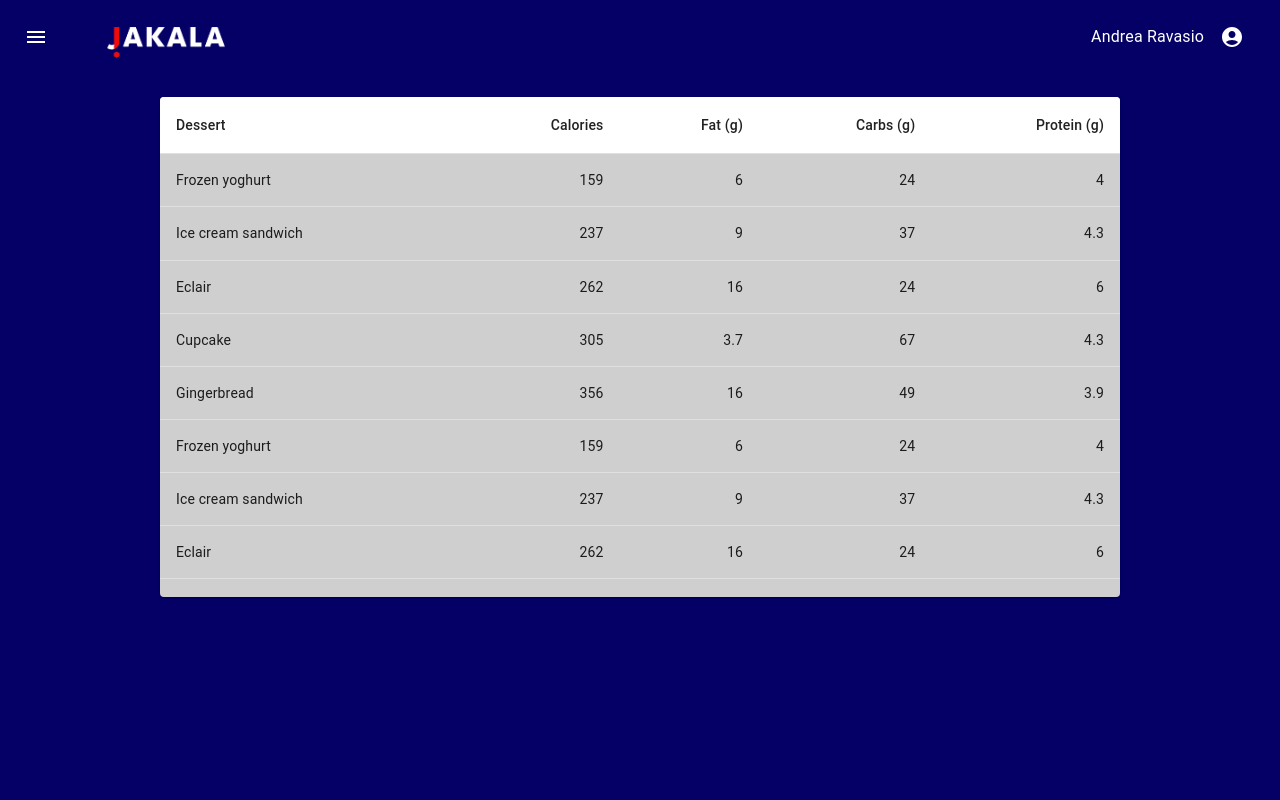
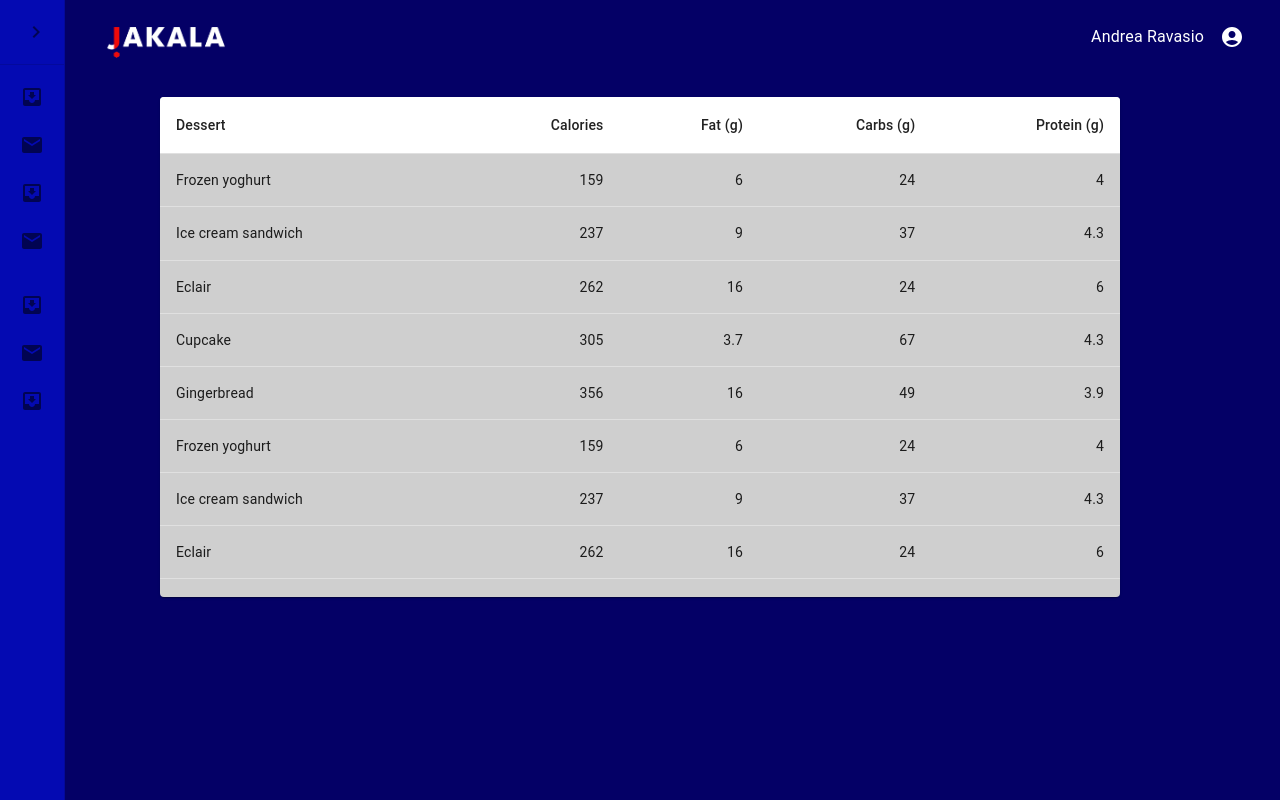
Before and after one commit to psiep8/template-jakala, a React (Create React App) app: page /homepage in a window 1280 px wide. Built offline with nearby package versions, Linux system fonts and the light colour scheme.

Commit message:
Set sidebar

```diff
--- /dev/null
+++ b/src/Components/SidebarCustom.js
@@ -0,0 +1,140 @@
+import * as React from "react";
+import { styled, useTheme } from "@mui/material/styles";
+import Box from "@mui/material/Box";
+import MuiDrawer from "@mui/material/Drawer";
+import MuiAppBar from "@mui/material/AppBar";
+import Toolbar from "@mui/material/Toolbar";
+import List from "@mui/material/List";
+import CssBaseline from "@mui/material/CssBaseline";
+import Typography from "@mui/material/Typography";
+import Divider from "@mui/material/Divider";
+import IconButton from "@mui/material/IconButton";
+import MenuIcon from "@mui/icons-material/Menu";
+import ChevronLeftIcon from "@mui/icons-material/ChevronLeft";
+import ChevronRightIcon from "@mui/icons-material/ChevronRight";
+import ListItem from "@mui/material/ListItem";
+import ListItemButton from "@mui/material/ListItemButton";
+import ListItemIcon from "@mui/material/ListItemIcon";
+import ListItemText from "@mui/material/ListItemText";
+import InboxIcon from "@mui/icons-material/MoveToInbox";
+import MailIcon from "@mui/icons-material/Mail";
+
+const drawerWidth = 240;
+
+const openedMixin = (theme) => ({
+  width: drawerWidth,
+  transition: theme.transitions.create("width", {
+    easing: theme.transitions.easing.sharp,
+    duration: theme.transitions.duration.enteringScreen,
+  }),
+  overflowX: "hidden",
+});
+
+const closedMixin = (theme) => ({
+  transition: theme.transitions.create("width", {
+    easing: theme.transitions.easing.sharp,
+    duration: theme.transitions.duration.leavingScreen,
+  }),
+  overflowX: "hidden",
+  width: `calc(${theme.spacing(7)} + 1px)`,
+  [theme.breakpoints.up("sm")]: {
+    width: `calc(${theme.spacing(8)} + 1px)`,
+  },
+});
+
+const DrawerHeader = styled("div")(({ theme }) => ({
+  display: "flex",
+  alignItems: "center",
+  justifyContent: "flex-end",
+  padding: theme.spacing(0, 1),
+  // necessary for content to be below app bar
+  ...theme.mixins.toolbar,
+}));
+
+const Drawer = styled(MuiDrawer, {
+  shouldForwardProp: (prop) => prop !== "open",
+})(({ theme, open }) => ({
+  width: drawerWidth,
+  flexShrink: 0,
+  whiteSpace: "nowrap",
+  boxSizing: "border-box",
+  ...(open && {
+    ...openedMixin(theme),
+    "& .MuiDrawer-paper": openedMixin(theme),
+  }),
+  ...(!open && {
+    ...closedMixin(theme),
+    "& .MuiDrawer-paper": closedMixin(theme),
+  }),
+}));
+
+function SideBarCustom(props) {
+  const theme = useTheme();
+  const open = props.open;
+
+  return (
+    <>
+      <CssBaseline />
+      <Drawer variant="permanent" open={open}>
+        <DrawerHeader>
+          <IconButton
+            onClick={props.open ? props.closeDrawer : props.openDrawer}
+          >
+            {props.open ? <ChevronLeftIcon /> : <ChevronRightIcon />}
+          </IconButton>
+        </DrawerHeader>
+        <Divider />
+        <List>
+          {["Inbox", "Starred", "Send email", "Drafts"].map((text, index) => (
+            <ListItem key={text} disablePadding sx={{ display: "block" }}>
+              <ListItemButton
+                sx={{
+                  minHeight: 48,
+                  justifyContent: open ? "initial" : "center",
+                  px: 2.5,
+                }}
+              >
+                <ListItemIcon
+                  sx={{
+                    minWidth: 0,
+                    mr: open ? 3 : "auto",
+                    justifyContent: "center",
+                  }}
+                >
+                  {index % 2 === 0 ? <InboxIcon /> : <MailIcon />}
+                </ListItemIcon>
+                <ListItemText primary={text} sx={{ opacity: open ? 1 : 0 }} />
+              </ListItemButton>
+            </ListItem>
+          ))}
+        </List>
+        <List>
+          {["All mail", "Trash", "Spam"].map((text, index) => (
+            <ListItem key={text} disablePadding sx={{ display: "block" }}>
+              <ListItemButton
+                sx={{
+                  minHeight: 48,
+                  justifyContent: open ? "initial" : "center",
+                  px: 2.5,
+                }}
+              >
+                <ListItemIcon
+                  sx={{
+                    minWidth: 0,
+                    mr: open ? 3 : "auto",
+                    justifyContent: "center",
+                  }}
+                >
+                  {index % 2 === 0 ? <InboxIcon /> : <MailIcon />}
+                </ListItemIcon>
+                <ListItemText primary={text} sx={{ opacity: open ? 1 : 0 }} />
+              </ListItemButton>
+            </ListItem>
+          ))}
+        </List>
+      </Drawer>
+    </>
+  );
+}
+
+export default SideBarCustom;
--- a/src/Homepage/Homepage.js
+++ b/src/Homepage/Homepage.js
@@ -1,5 +1,4 @@
 import React, { useState } from "react";
-import AppBar from "@mui/material/AppBar";
 import Box from "@mui/material/Box";
 import Toolbar from "@mui/material/Toolbar";
 import Typography from "@mui/material/Typography";
@@ -25,6 +24,9 @@
 import AccountCircleIcon from "@mui/icons-material/AccountCircle";
 import SettingsIcon from "@mui/icons-material/Settings";
 import Pagination from "@mui/material/Pagination";
+import SideBarCustom from "../Components/SidebarCustom";
+import { styled, useTheme } from "@mui/material/styles";
+import MuiAppBar from "@mui/material/AppBar";
 
 const theme = createTheme({
   components: {
@@ -73,6 +75,24 @@
   createData("Gingerbread", 356, 16.0, 49, 3.9),
 ];
 
+const AppBar = styled(MuiAppBar, {
+  shouldForwardProp: (prop) => prop !== "open",
+})(({ theme, open }) => ({
+  zIndex: theme.zIndex.drawer + 1,
+  transition: theme.transitions.create(["width", "margin"], {
+    easing: theme.transitions.easing.sharp,
+    duration: theme.transitions.duration.leavingScreen,
+  }),
+  ...(open && {
+    marginLeft: 240,
+    width: `calc(100% - 240px)`,
+    transition: theme.transitions.create(["width", "margin"], {
+      easing: theme.transitions.easing.sharp,
+      duration: theme.transitions.duration.enteringScreen,
+    }),
+  }),
+}));
+
 function Homepage() {
   const [isDrawerOpen, setIsDrawerOpen] = useState(false);
 
@@ -88,14 +108,19 @@
     <ThemeProvider theme={theme}>
       <div className="h-screen bg-custom-blue">
         <Box sx={{ flexGrow: 1 }}>
-          <AppBar position="static">
+          <AppBar position="static" open={isDrawerOpen}>
             <Toolbar>
               <IconButton
                 size="large"
                 edge="start"
                 aria-label="menu"
-                sx={{ color: "white", mr: 4 }}
                 onClick={handleDrawerOpen}
+                sx={{
+                  marginRight: 5,
+                  ...(isDrawerOpen && { display: "none" }),
+                  color: "white",
+                  mr: 4,
+                }}
               >
                 <MenuIcon />
               </IconButton>
@@ -118,7 +143,12 @@
             </Toolbar>
           </AppBar>
         </Box>
-        <Drawer
+        <SideBarCustom
+          open={isDrawerOpen}
+          closeDrawer={handleDrawerClose}
+          openDrawer={handleDrawerOpen}
+        />
+        {/* <Drawer
           open={isDrawerOpen}
           onClose={handleDrawerClose}
           anchor="left" // Puoi modificare l'ancora del Drawer a tuo piacimento
@@ -147,7 +177,7 @@
               )}
             </List>
           </Box>
-        </Drawer>
+        </Drawer> */}
         <div className="flex justify-center w-full mt-6">
           <div className="w-3/4">
             <TableContainer component={Paper} sx={{ maxHeight: 500 }}>
```
Also changed, not shown: 1 other file (tests, documents, lock files or other folders).
